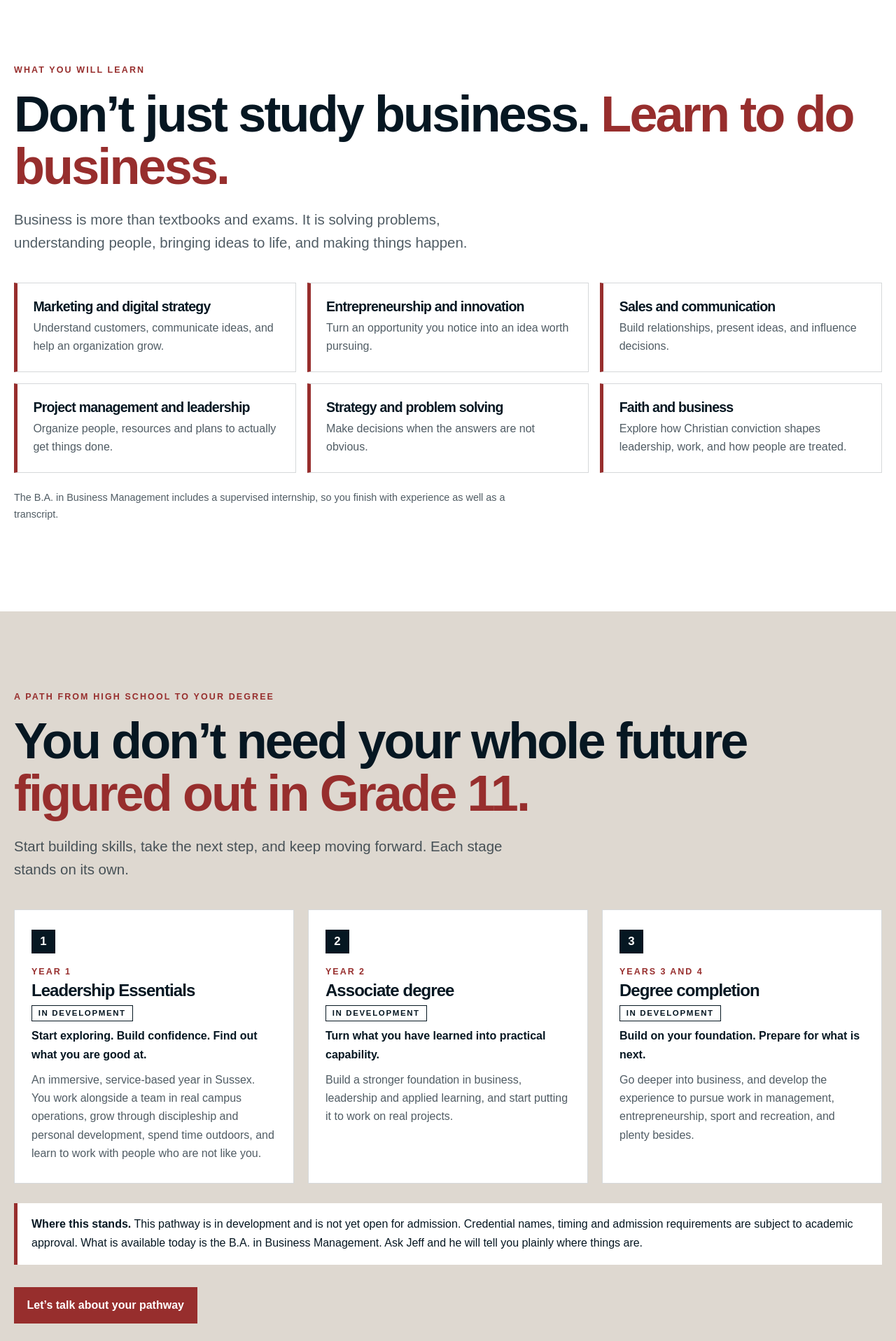
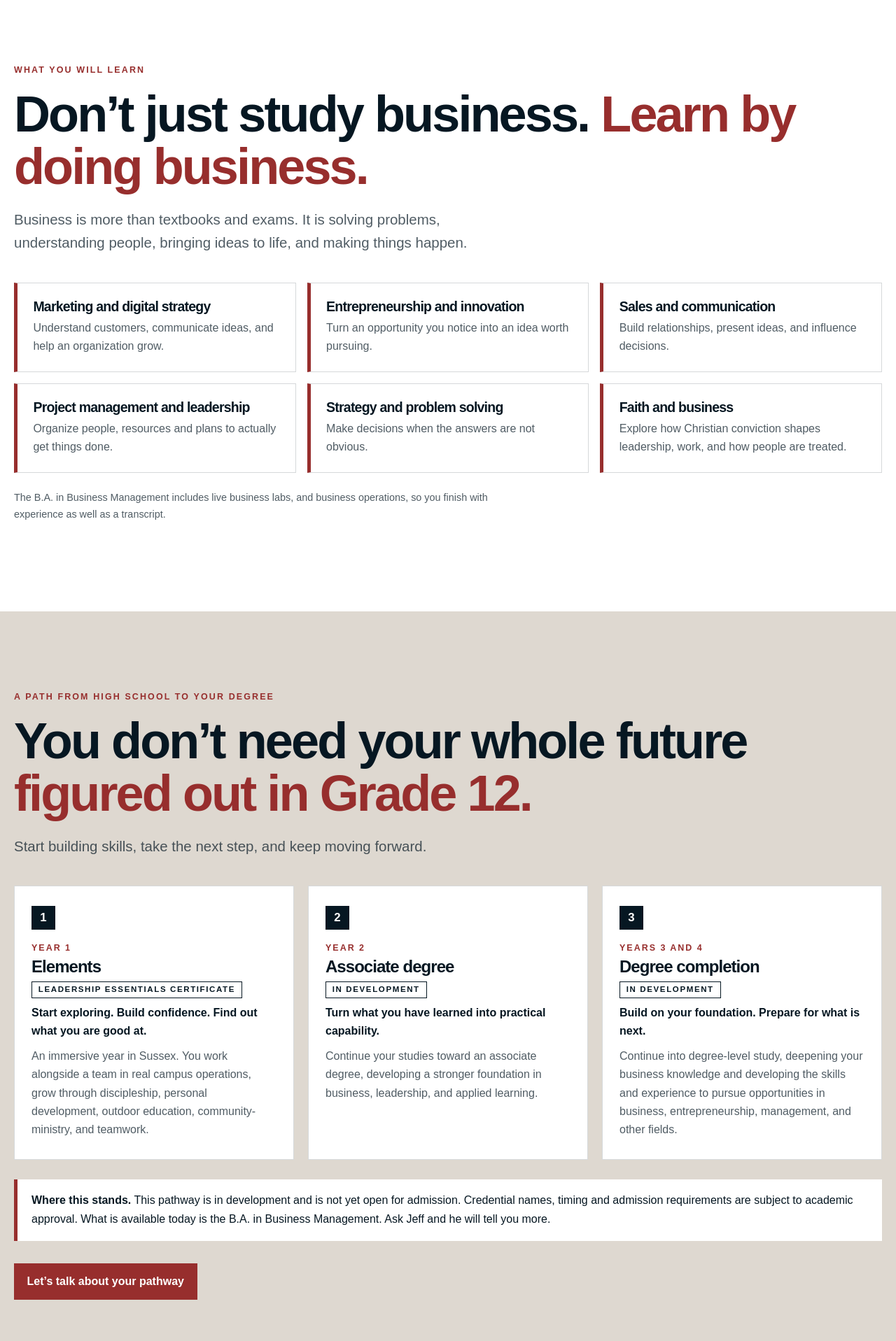
Before and after one commit to jefferydhughes/kingswood-business-demo, a Next.js app: page /encounter in a window 1280 px wide. Shown: the part 880-2797 px from the top of the page at 70% size. Built offline with nearby package versions, Linux system fonts and the light colour scheme.

Commit message:
Revise text content in encounter page
Updated various text elements for clarity and accuracy in the encounter page.

```diff
--- a/src/app/(frontend)/encounter/page.tsx
+++ b/src/app/(frontend)/encounter/page.tsx
@@ -102,10 +102,12 @@ export default function EncounterLanding() {
               <div>
                 <dt>Available now</dt>
                 <dd>B.A. in Business Management</dd>
+                <dd>B.A. in Entrepreneurship</dd>
+                   <dd>B.A. in Sports & Rec Manageent</dd>
               </div>
               <div>
                 <dt>Built into the degree</dt>
-                <dd>A supervised internship</dd>
+                <dd>Real business experience</dd>
               </div>
               <div>
                 <dt>Where you would study</dt>
@@ -118,7 +120,7 @@ export default function EncounterLanding() {
         <section id="learn" className="section">
           <div className="container">
             <p className="eyebrow">WHAT YOU WILL LEARN</p>
-            <h2>Don&rsquo;t just study business. <em>Learn to do business.</em></h2>
+            <h2>Don&rsquo;t just study business. <em>Learn by doing business.</em></h2>
             <p className="lead-dark">
               Business is more than textbooks and exams. It is solving problems, understanding people,
               bringing ideas to life, and making things happen.
@@ -132,7 +134,7 @@ export default function EncounterLanding() {
               ))}
             </div>
             <p className="footnote-dark">
-              The B.A. in Business Management includes a supervised internship, so you finish with experience
+              The B.A. in Business Management includes live business labs, and business operations, so you finish with experience
               as well as a transcript.
             </p>
           </div>
@@ -141,20 +143,19 @@ export default function EncounterLanding() {
         <section id="pathway" className="section cream">
           <div className="container">
             <p className="eyebrow">A PATH FROM HIGH SCHOOL TO YOUR DEGREE</p>
-            <h2>You don&rsquo;t need your whole future <em>figured out in Grade 11.</em></h2>
+            <h2>You don&rsquo;t need your whole future <em>figured out in Grade 12.</em></h2>
             <p className="lead-dark">
-              Start building skills, take the next step, and keep moving forward. Each stage stands on its own.
+              Start building skills, take the next step, and keep moving forward.
             </p>
 
             <ol className="pathway-track">
               <li>
                 <p className="pathway-year">Year 1</p>
-                <h3>Leadership Essentials <Pill>In development</Pill></h3>
+                <h3>Elements <Pill>Leadership Essentials Certificate</Pill></h3>
                 <p className="pathway-line">Start exploring. Build confidence. Find out what you are good at.</p>
                 <p>
-                  An immersive, service-based year in Sussex. You work alongside a team in real campus
-                  operations, grow through discipleship and personal development, spend time outdoors, and
-                  learn to work with people who are not like you.
+                  An immersive year in Sussex. You work alongside a team in real campus
+                  operations, grow through discipleship, personal development, outdoor education, community-ministry, and teamwork.
                 </p>
               </li>
               <li>
@@ -162,8 +163,7 @@ export default function EncounterLanding() {
                 <h3>Associate degree <Pill>In development</Pill></h3>
                 <p className="pathway-line">Turn what you have learned into practical capability.</p>
                 <p>
-                  Build a stronger foundation in business, leadership and applied learning, and start putting
-                  it to work on real projects.
+                  Continue your studies toward an associate degree, developing a stronger foundation in business, leadership, and applied learning.
                 </p>
               </li>
               <li>
@@ -171,8 +171,8 @@ export default function EncounterLanding() {
                 <h3>Degree completion <Pill>In development</Pill></h3>
                 <p className="pathway-line">Build on your foundation. Prepare for what is next.</p>
                 <p>
-                  Go deeper into business, and develop the experience to pursue work in management,
-                  entrepreneurship, sport and recreation, and plenty besides.
+                  Continue into degree-level study, deepening your business knowledge and developing
+                  the skills and experience to pursue opportunities in business, entrepreneurship, management, and other fields.
                 </p>
               </li>
             </ol>
@@ -181,7 +181,7 @@ export default function EncounterLanding() {
               <strong>Where this stands.</strong> This pathway is in development and is not yet open for
               admission. Credential names, timing and admission requirements are subject to academic
               approval. What is available today is the B.A. in Business Management. Ask Jeff and he will
-              tell you plainly where things are.
+              tell you more.
             </p>
 
             <p className="actions">
@@ -198,8 +198,8 @@ export default function EncounterLanding() {
             </div>
             <div>
               <p>
-                You should not have to choose between preparing for a career and growing in your faith.
-                Here, business study is a chance to take both seriously.
+                You don't need to choose between preparing for a career and growing in your faith.
+                At Kingswood, business education is an opportunity to explore both.
               </p>
               <p>
                 What does it mean to lead with integrity? To build something that serves people well? To
@@ -207,7 +207,7 @@ export default function EncounterLanding() {
               </p>
               <p>
                 Whether you end up leading a team, starting a business, working in sport and recreation, or
-                serving in a church, your education should help you think hard about the kind of leader you
+                leading a church, your education should help you think hard about the kind of leader you
                 want to become.
               </p>
             </div>
@@ -228,6 +228,12 @@ export default function EncounterLanding() {
                 You do not need to arrive with a business plan or a start-up idea. Curiosity and a
                 willingness to learn are enough to begin.
               </p>
+               <p>
+                You can explore your interests, develop your confidence, and learn alongside people who want their work to make a difference.
+              And you don't have to arrive with a business plan or an entrepreneurial idea.
+              You just need curiosity, a willingness to learn, and an interest in what you could do with your future.
+
+              </p>
             </div>
             <figure className="community-figure">
               <Image
@@ -237,7 +243,7 @@ export default function EncounterLanding() {
                 height={1200}
                 sizes="(min-width: 64rem) 36rem, 100vw"
               />
-              <figcaption>Out on the trail with Kingswood students. Class is not the only place you learn something.</figcaption>
+              <figcaption>Out on the trail with Elements students. Class is not the only place you learn something.</figcaption>
             </figure>
           </div>
         </section>
@@ -259,8 +265,8 @@ export default function EncounterLanding() {
 
         <section id="adults" className="section">
           <div className="container">
-            <p className="eyebrow">FOR PARENTS AND YOUTH PASTORS</p>
-            <h2>The questions <em>you are asking.</em></h2>
+            <p className="eyebrow">QUESTIONS?</p>
+            <h2>For parents <em>and youth pastors.</em></h2>
             <div className="degree-grid">
               <article className="degree-card">
                 <h3>What it costs</h3>
@@ -272,9 +278,9 @@ export default function EncounterLanding() {
                 <p className="source-note">{costSourceLine} No academic year is stated on the source page, and no owner has confirmed these figures.</p>
               </article>
               <article className="degree-card">
-                <h3>Send me the builders</h3>
+                <h3>Send the builders</h3>
                 <p>
-                  If you know a student who loves to build, sell or organize things, send them my way. I am
+                  If you know a student who loves to build, lead, or solve problems, send them our way. I am
                   happy to talk with them, with you, and with their family. No pressure to apply.
                 </p>
               </article>
@@ -337,7 +343,7 @@ export default function EncounterLanding() {
             </p>
             <p>
               He cares about two things in particular: helping business leaders run organizations with a
-              sense of mission, and helping ministry leaders pick up the business skills their work needs.
+              sense of mission, and helping ministry leaders learn the business skills their work needs.
             </p>
             <p className="closing-line">Your future is worth exploring. Let&rsquo;s start there.</p>
             <p className="actions">
```
